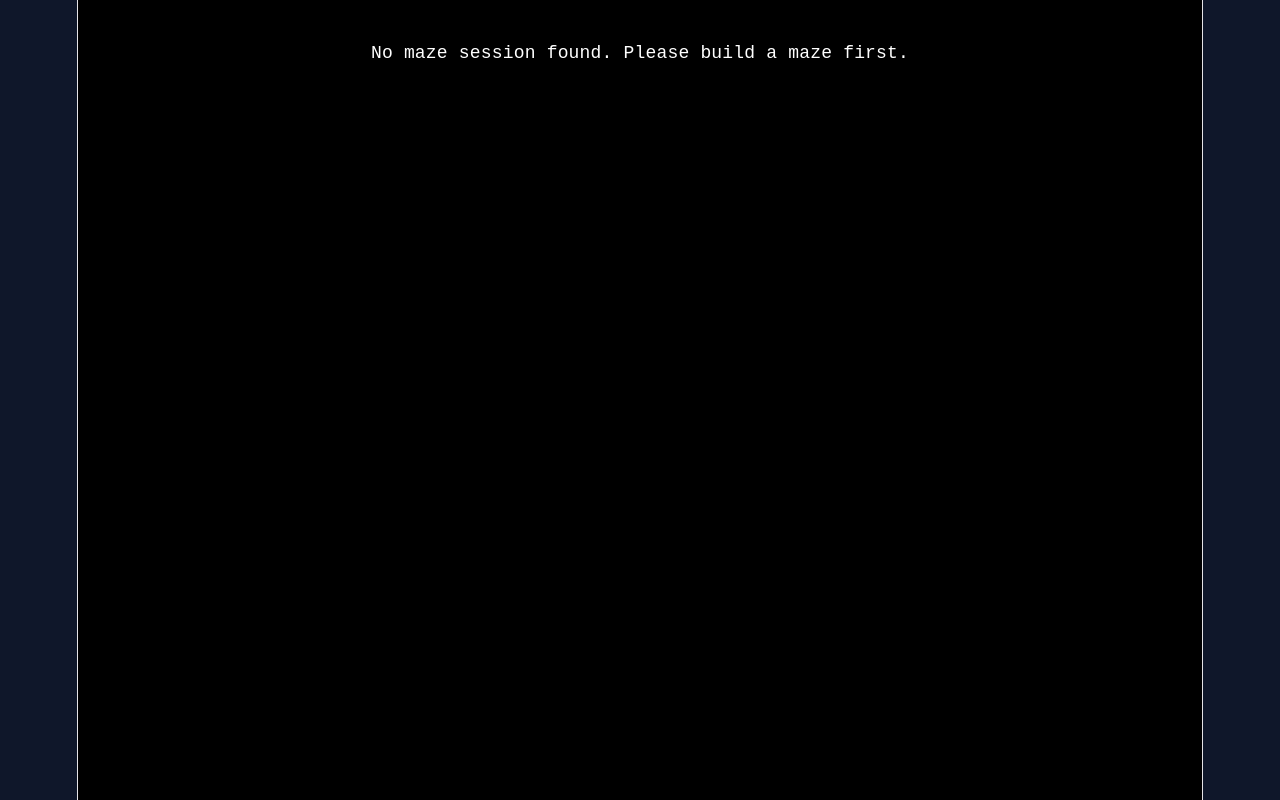
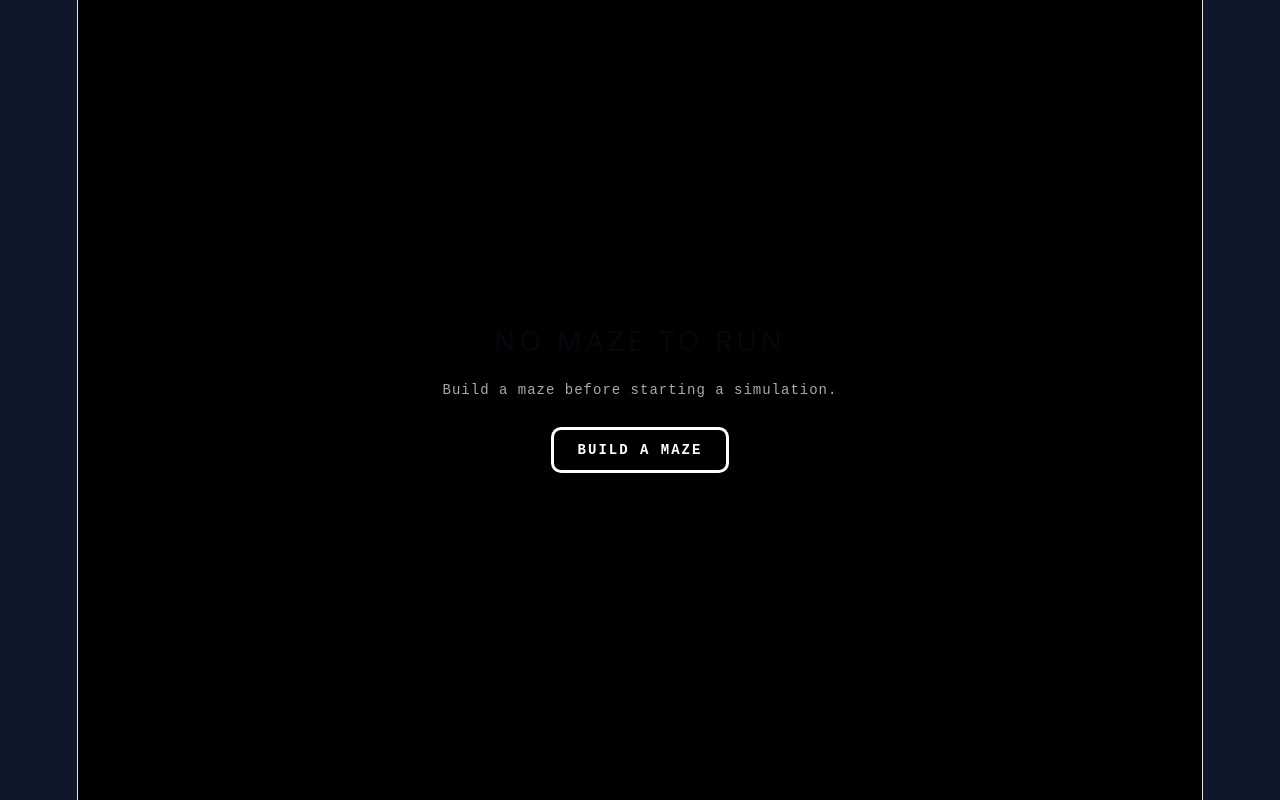
Before and after one commit to thisIsManasTripathi/maze-runner, a React app in the folder frontend/: page /run in a window 1280 px wide. Built offline with nearby package versions, Linux system fonts and the light colour scheme.

Commit message:
-added fallback page if the user routes directly to /build or /run -added fucntion for getting directions in tools.jsx

```diff
--- a/frontend/components/Cell/Cell.css
+++ b/frontend/components/Cell/Cell.css
@@ -10,7 +10,7 @@
     justify-content: center;
     align-items: center;
 
-    /* background-size: repeat; */
+    background-size: repeat;
 
     cursor: pointer;
 
--- /dev/null
+++ b/frontend/components/Fallback/Fallback.css
@@ -0,0 +1,56 @@
+.no-maze-page {
+    min-height: 100vh;
+
+    background: #000;
+    color: #fff;
+
+    display: flex;
+    flex-direction: column;
+    align-items: center;
+    justify-content: center;
+
+    gap: 24px;
+
+    font-family: "Courier New", monospace;
+    text-align: center;
+}
+
+.no-maze-page h1 {
+    margin: 0;
+
+    font-size: 28px;
+    letter-spacing: 4px;
+}
+
+.no-maze-page p {
+    margin: 0;
+
+    color: #aaa;
+    font-size: 14px;
+    letter-spacing: 1px;
+}
+
+.no-maze-page button {
+    padding: 12px 24px;
+
+    background: #000;
+    color: #fff;
+
+    border: 3px solid #fff;
+
+    font-family: inherit;
+    font-size: 14px;
+    font-weight: bold;
+    letter-spacing: 2px;
+
+    cursor: pointer;
+}
+
+.no-maze-page button:hover {
+    background: #fff;
+    color: #000;
+}
+
+.no-maze-page button:active {
+    transform: translate(2px, 2px);
+}
--- /dev/null
+++ b/frontend/components/Fallback/Fallback.jsx
@@ -0,0 +1,22 @@
+import { useNavigate } from "react-router";
+import "./Fallback.css";
+
+export default function Fallback() {
+    const navigate = useNavigate();
+
+    function handleBuild() {
+        navigate("/");
+    }
+
+    return (
+        <div className="no-maze-page">
+            <h1>NO MAZE TO RUN</h1>
+
+            <p>Build a maze before starting a simulation.</p>
+
+            <button onClick={handleBuild}>
+                BUILD A MAZE
+            </button>
+        </div>
+    );
+}
--- a/frontend/components/RunCell/RunCell.css
+++ b/frontend/components/RunCell/RunCell.css
@@ -1,10 +1,11 @@
 .run-cell {
-    width: 32px;
-    height: 32px;
+    width: 64px;
+    height: 64px;
 
     box-sizing: border-box;
 
-    background: #000;
+    /* background: #000; */
+    background: linear-gradient(to right, black 50%, transparent 50%);
     border: 1px solid #444;
 
     display: flex;
--- a/frontend/pages/Build.jsx
+++ b/frontend/pages/Build.jsx
@@ -3,6 +3,7 @@
 import Cell from "../components/Cell/Cell";
 import ToolBarCell from "../components/ToolBarCell/ToolBarCell";
 import { tools, getBlockValue } from "../tools";
+import Fallback from "../components/Fallback/Fallback";
 
 export default function Build() {
 
@@ -31,8 +32,11 @@
 
     useEffect(() => {
 
-        const { rows, cols } = location.state;
+        if (!(location?.state ?? null)) return;
+
+        const { rows, cols } = location.state ?? {};
         console.log(rows, cols);
+        // if ()
         setMazeGrid((prev) => {
             const grid = buildEmptyWorld(rows + 2, cols + 2);
             // console.log("grid : ", grid);
@@ -102,6 +106,7 @@
     }
 
     const navigate = useNavigate();
+
     async function runMaze(){
         policy?navigate('/run', {state : {mazeDims: mazeDims, rewardMatrix: mazeGrid, policy:policy, goalLoc: goalLocation }}):console.log("meh")
     }
@@ -134,7 +139,16 @@
     // console.log("sel tool with value : ", currentSelectedTool()?.value ?? "not selected yet");
 
 
-    // console.log(policy);
+    // console.log(mazeDims);
+    if (mazeDims === null) {
+        console.log("maze dims don't exist")
+        return (
+            <Fallback />
+        )
+    }
+    else {
+
+
     return (
         <div className="home">
             {/* <h1>Humble.</h1> */}
@@ -148,4 +162,4 @@
             <button onClick={runMaze}>RUN</button>
         </div>
     );
-}
+} }
--- a/frontend/pages/Run.jsx
+++ b/frontend/pages/Run.jsx
@@ -1,16 +1,20 @@
 import { useState, useEffect } from "react";
 import { useLocation } from "react-router";
 import RunCell from "../components/RunCell/RunCell";
+import { directions, getDirectionFromOffset, moveStepDuration } from "../tools";
+import { gameStates } from "../tools";
 import "./css/Run.css";
+import Fallback from "../components/Fallback/Fallback";
 
 export default function Run() {
     const location = useLocation();
     const { rewardMatrix, policy, mazeDims, goalLoc } = location.state ?? {};
-
+    const [directionState, setDirectionState] = useState(null);
+    const [gameState, setGameState] = useState();
     const [currentLoc, setCurrentLoc] = useState([1, 1]);
     const [isRunning, setIsRunning] = useState(false);
 
-    console.log(policy)
+    // console.log(directionState)
 
     // Check if goal is reached
     const isAtGoal = currentLoc && goalLoc &&
@@ -24,17 +28,21 @@
         const timer = setTimeout(() => {
             setCurrentLoc(([r, c]) => {
                 const moveOffset = policy?.[r]?.[c] ?? [0, 0];
-                console.log(currentLoc)
+                // console.log(currentLoc)
+                setDirectionState(getDirectionFromOffset(moveOffset));
                 // console.log([r + moveOffset[0], c + moveOffset[1]])
+
                 return [r + moveOffset[0], c + moveOffset[1]];
             });
-        }, 800); // adjust animation speed (ms)
+        }, moveStepDuration); // adjust animation speed (ms)
 
         return () => clearTimeout(timer); // automatically handles cleanup on state change or unmount
     }, [isRunning, currentLoc, isAtGoal, policy]);
 
     if (!rewardMatrix || !policy) {
-        return <div className="run-page">No maze session found. Please build a maze first.</div>;
+        return (
+            <Fallback />
+        )
     }
 
     return (
--- a/frontend/tools.jsx
+++ b/frontend/tools.jsx
@@ -35,4 +35,19 @@
             }
         }
 
+}
+
+export const directions = ["UP", "DOWN", "LEFT", "RIGHT"];
+export const gameStates = ["RUNNING", "VICTORY", "COLLISION"];
+export const moveStepDuration = 400;
+
+export function getDirectionFromOffset([roff, coff]){
+    console.log(roff, coff);
+    if (roff !== 0) {
+        if (roff === 1) return directions[1];
+        else return directions[0];
+    } else {
+        if (coff === 1) return directions[3];
+        else return directions[2];
     }
+}
```
